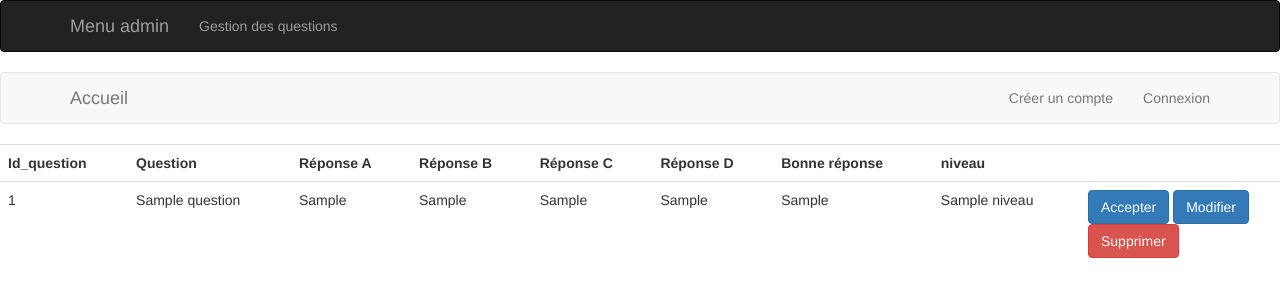
After one commit to littleAsteria/projet-webforce3, a PHP site: template gameproject/templates/admin/validationQuestion.html.twig in a window 1280 px wide. The commit adds this page. Shown: the top 300 px of the page. Run offline with PHP 8.4, Linux system fonts and the light colour scheme; the template is opened without the code that fills it: most values are stand-ins (such as "Sample title", 1, 10 or a date in 2020); some libraries are stand-ins or nearby versions.

Commit message:
partie admin/validation question joueurs inscrits
création vue validationquestion
création admin question controller
mise en service
route

```diff
--- a/gameproject/src/Repository/QuestionRepository.php
+++ b/gameproject/src/Repository/QuestionRepository.php
@@ -46,4 +46,8 @@ class QuestionRepository extends RepositoryAbstract{
         $this->persist($data);
     }
 
+    public function findAll(){
+
+    }
+
 }
--- /dev/null
+++ b/gameproject/templates/admin/validationQuestion.html.twig
@@ -0,0 +1,46 @@
+{% extends "layout.html.twig" %}
+
+{% block title "Questions joueurs" %}
+{% block content %}
+    <table class="table">
+         <tr>
+            <th>Id_question</th>
+            <th>Question</th>
+            <th>Réponse A</th>
+            <th>Réponse B</th>
+            <th>Réponse C</th>
+            <th>Réponse D</th>
+            <th>Bonne réponse</th>
+            <th>niveau</th>
+            <th width="200px"></th>
+        </tr>
+
+        {% for question in questions %}
+            <tr>
+
+                <td>{{ question.id_question }}</td>
+                <td>{{ question.question }}</td>
+                <td>{{ question.reponse_a}}</td>
+                <td>{{ question.reponse_b}}</td>
+                <td>{{ question.reponse_c}}</td>
+                <td>{{ question.reponse_d}}</td>
+                <td>{{ question.bonne_reponse}}</td>
+                <td>{{ question.niveau}}</td>
+                {# cherche la methode categoryName#}
+                <td>
+                    <a href="" class="btn btn-primary">
+                        Accepter
+                    </a>
+                    <a href="" class="btn btn-primary">
+                        Modifier
+                    </a>
+
+                    <a href="" class="btn btn-danger">
+                        Supprimer
+                    </a>
+                </td>
+            </tr>
+        {% endfor %}
+
+    </table>
+{% endblock %}
--- a/gameproject/templates/layout.html.twig
+++ b/gameproject/templates/layout.html.twig
@@ -13,6 +13,19 @@
 
     </head>
     <body>
+        {#{% if membre_manager.admin %}#}
+            <nav class="navbar navbar-inverse">
+                <div class="container">
+                    <a class="navbar-brand">Menu admin</a>
+                        <ul class="nav navbar-nav">
+
+                            <li>
+                                <a href='{{ path('admin_validation')}}'>Gestion des questions</a>
+                            </li>
+                        </ul>
+                </div>
+            </nav>
+        {#{% endif %}#}
         <nav class="navbar navbar-default">
                 <div class="container">
                     <a class="navbar-brand" href="{{ path('homepage') }}">Accueil</a>
--- a/gameproject/templates/membre/inscription.html.twig
+++ b/gameproject/templates/membre/inscription.html.twig
@@ -2,7 +2,7 @@
 
 {% block title "Inscription" %}
 
-{% block content%}
+{% block content %}
 
 <form method="post">
   <div class="form-group" id="form_inscription">
```
Also changed, not shown: gameproject/src/Controller/Admin/QuestionController.php (added, +21 -0 lines), gameproject/src/Service/MembreManager.php (+19 -0 lines), gameproject/src/app.php (+11 -6 lines), gameproject/src/controllers.php (+16 -0 lines).
